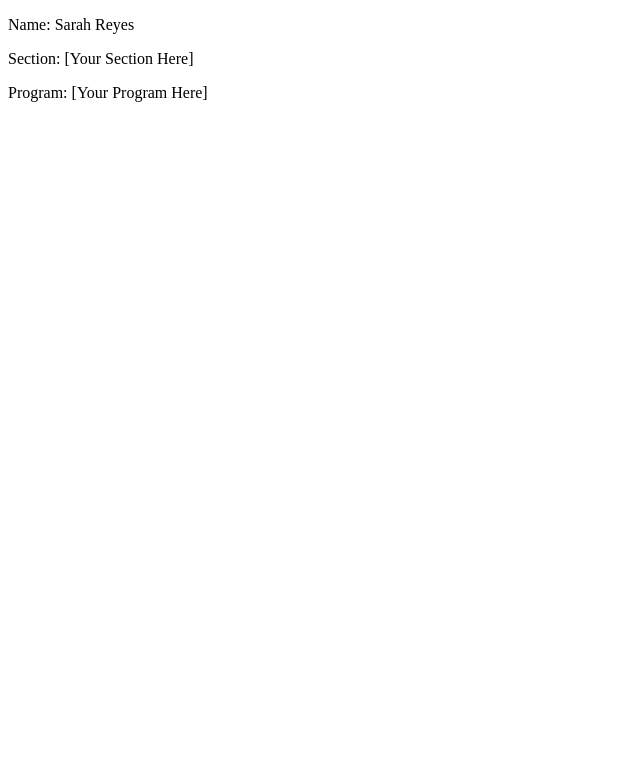
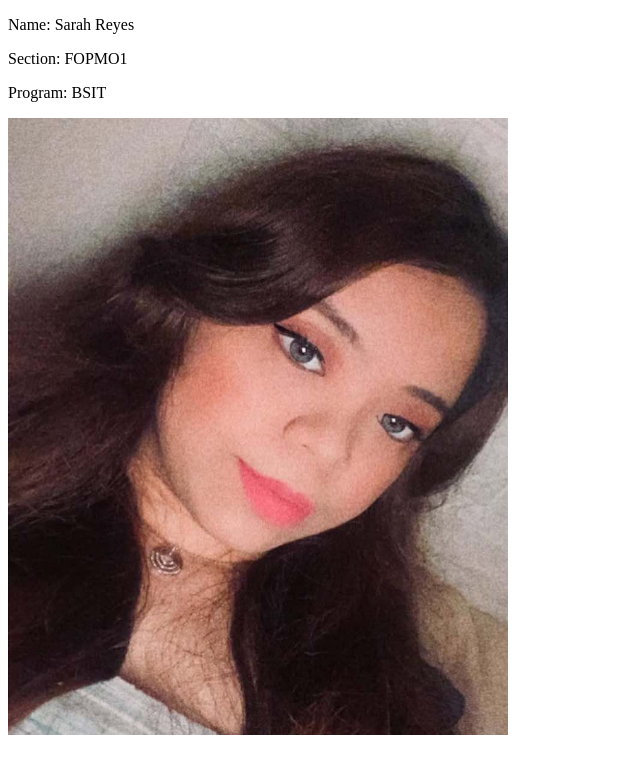
Before and after one commit to sgpreyes/reyes-IT128, a plain HTML site: page index.html in a window 1280 px wide. Shown: the whole page, without its empty margins (0-640 px from the left). Drawn offline with Linux system fonts and the light colour scheme.

Commit message:
feat: add picture to index.html

```diff
--- a/index.html
+++ b/index.html
@@ -5,7 +5,9 @@
 </head>
 <body>
     <p>Name: Sarah Reyes</p>
-    <p>Section: [Your Section Here]</p>
-    <p>Program: [Your Program Here]</p>
+    <p>Section: FOPMO1</p>
+    <p>Program: BSIT</p>
 </body>
 </html>
+
+<img src="my_photo.jpg" alt="Selfie" width="500">
```
Also changed, not shown: my_photo.jpg (added).
